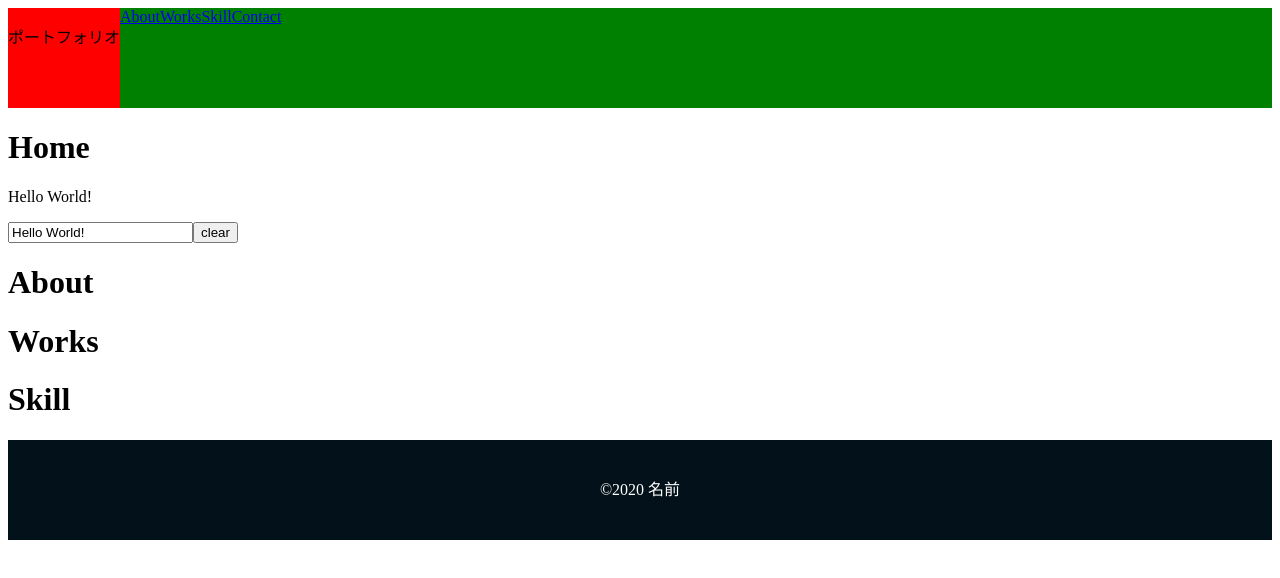
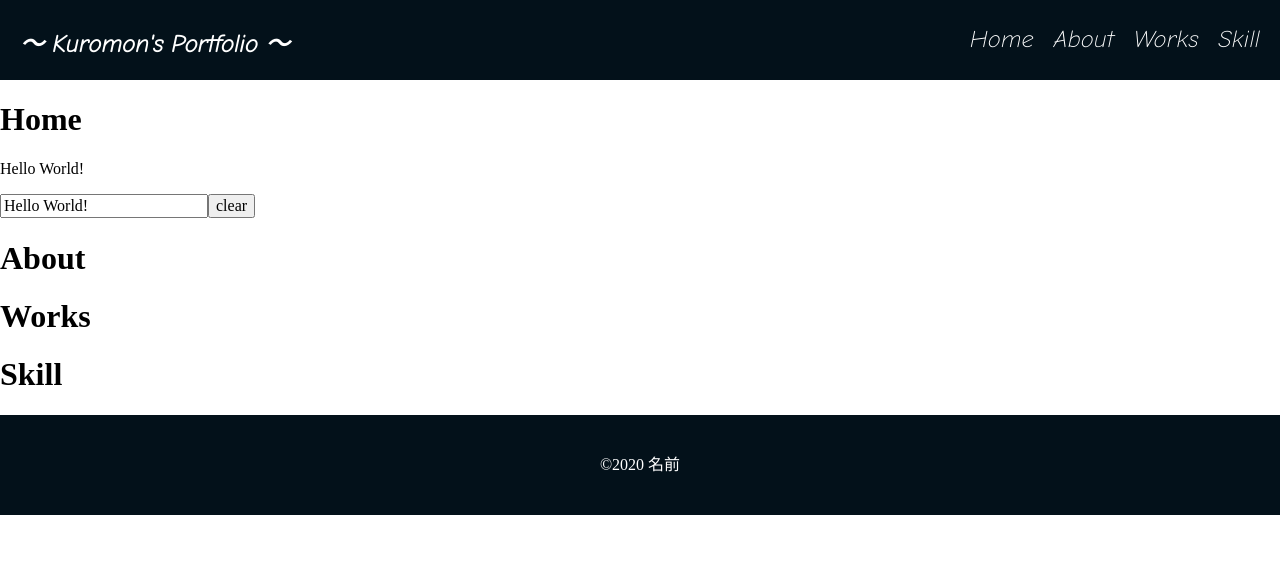
Before and after one commit to kuromon11/my-portfolio, a Vue app: page / in a window 1280 px wide. Shown: the top 578 px of the page. Built offline with nearby package versions, Linux system fonts and the light colour scheme.

Commit message:
header view created

```diff
--- a/package.json
+++ b/package.json
@@ -20,6 +20,7 @@
     "eslint": "^6.7.2",
     "eslint-plugin-vue": "^6.2.2",
     "node-sass": "^4.14.1",
+    "normalize.css": "^8.0.1",
     "sass-loader": "^8.0.2",
     "vue-template-compiler": "^2.6.11"
   },
--- a/src/App.vue
+++ b/src/App.vue
@@ -16,6 +16,8 @@ import AboutComp from './components/AboutComp'
 import WorksComp from './components/WorksComp'
 import SkillComp from './components/SkillComp'
 import Footer from './components/Footer'
+// リセットCSS
+import 'normalize.css'
 
 export default {
   components: {
@@ -30,12 +32,13 @@ export default {
 </script>
 
 <style>
+/* @import url('https://fonts.googleapis.com/css?family=Noto+Sans+JP:300&display=swap&subset=japanese'); */
+@import url("https://fonts.googleapis.com/css2?family=Comic+Neue:ital,wght@1,300&display=swap");
 #app {
   font-family: Avenir, Helvetica, Arial, sans-serif;
   -webkit-font-smoothing: antialiased;
   -moz-osx-font-smoothing: grayscale;
   text-align: center;
   color: #2c3e50;
-  margin-top: 60px;
 }
 </style>
--- a/src/components/Header.vue
+++ b/src/components/Header.vue
@@ -2,26 +2,62 @@
   <div>
     <div class="header">
       <div class="headerLeft">
-        <p class="headerLeftTitle">ポートフォリオ</p>
+        <p class="headerLeftTitle">〜 Kuromon's Portfolio 〜</p>
       </div>
       <div class="headerRight">
-        <a href="#" id="nav-about">About</a>
-        <a href="#" id="nav-works">Works</a>
-        <a href="#" id="nav-skill">Skill</a>
-        <a href="#" id="nav-contact">Contact</a>
+
+        <a href="#" class="headerRightComp" id="nav-home">Home</a>
+        <a href="#" class="headerRightComp" id="nav-about">About</a>
+        <a href="#" class="headerRightComp" id="nav-works">Works</a>
+        <a href="#" class="headerRightComp" id="nav-skill">Skill</a>
       </div>
     </div>
   </div>
 </template>
 
+<script>
+export default {
+};
+</script>
+
 <style lang="scss" scoped >
 .header{
-  height: 100px;
-  background-color: green;
+  height: 80px;
+  background-color: #03111a;
   width: 100%;
   display: flex;
+  justify-content: space-between;
+  z-index: 1;
   &Left{
-    background-color: red;
+    width: 340px;
+    height: 80px;
+    margin: 0 auto;
+    &Title{
+      width: 340px;
+      line-height: 40px;
+      font-size: 24px;
+      margin-left: 20px;
+      color: white;
+      font-weight: bold;
+      text-align: conter;
+      font-family:'Comic Neue',cursive ;
+      font-style: italic;
+    }
+  }
+  &Right{
+    width: calc(100% - 300px);
+    display: flex;
+    justify-content: flex-end;
+    margin: auto;
+    &Comp{
+      font-size: 24px;
+      color: white;
+      text-decoration: none;
+      margin-right: 20px;
+      font-weight: light;
+      font-family:'Comic Neue',cursive ;
+      font-style: italic;
+    }
   }
 }
 </style>
```
Also changed, not shown: 1 other file (tests, documents, lock files or other folders).
